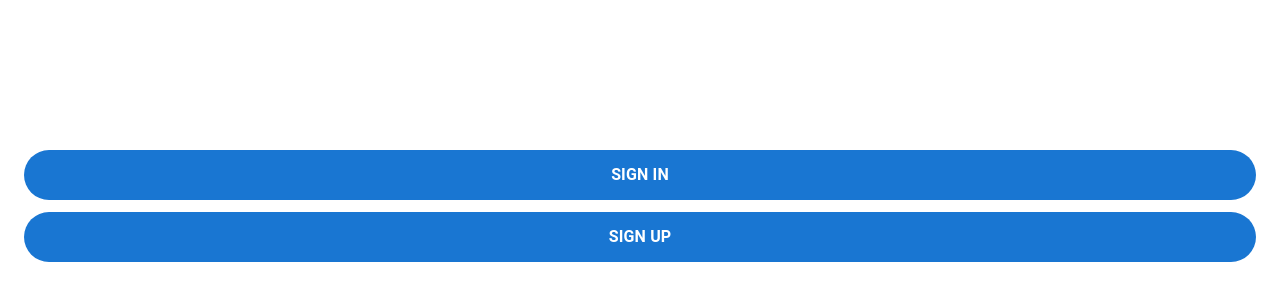
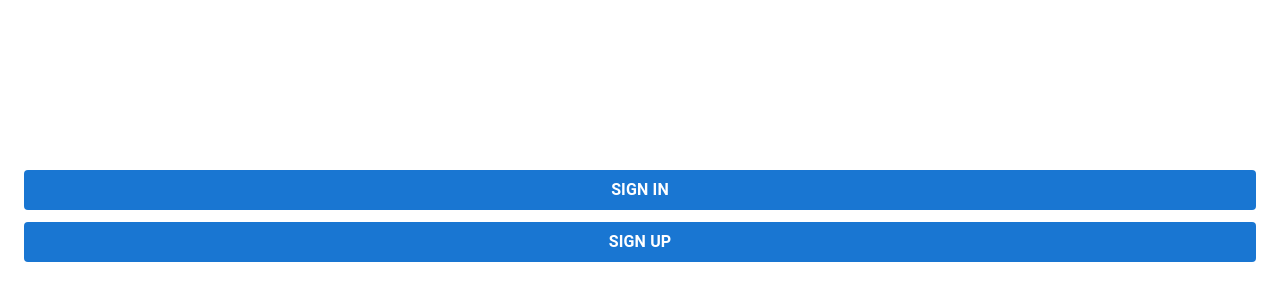
Before and after one commit to ptc-on-jop-training/click4wash-fe, a React (Vite) app: page /introduction in a window 1280 px wide. Shown: the part 482-782 px from the top of the page. Built offline with nearby package versions, Linux system fonts and the light colour scheme.

Commit message:
Update theme.ts

```diff
--- a/src/pages/theme.ts
+++ b/src/pages/theme.ts
@@ -16,10 +16,10 @@ const Theme = createTheme({
          styleOverrides: {
             root: {
                boxShadow: "none",
-               borderRadius: 30,
+               // borderRadius: 30,
             },
             sizeLarge: {
-               padding: 13
+               // padding: 13
             }
          }
       }
```
